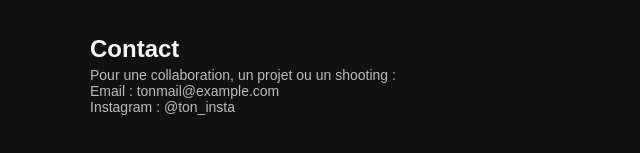
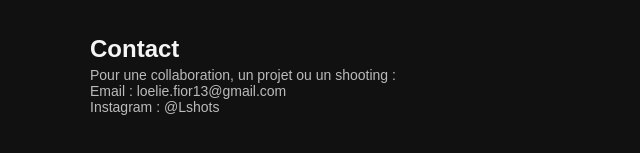
Before and after one commit to k75cbqrgnr-create/portfolio, a plain HTML site: page index.html in a window 1280 px wide. Shown: the part 301-454 px from the top of the page, 0-640 px from the left. Drawn offline with Linux system fonts and the light colour scheme.

Commit message:
Update index.html

```diff
--- a/index.html
+++ b/index.html
@@ -416,8 +416,8 @@
         <h2>Contact</h2>
         <p>
           Pour une collaboration, un projet ou un shooting :<br />
-          Email : tonmail@example.com<br />
-          Instagram : @ton_insta
+          Email : loelie.fior13@gmail.com<br />
+          Instagram : @Lshots
         </p>
       </section>
     </main>
```
